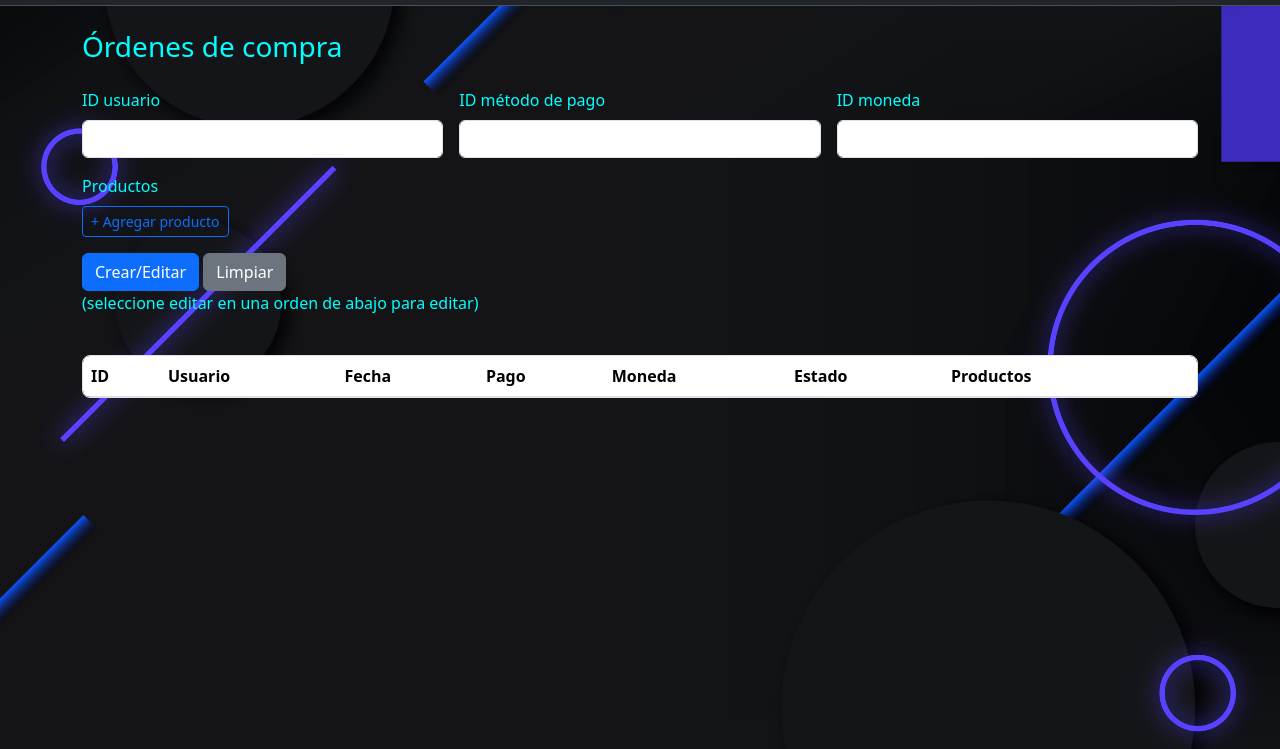
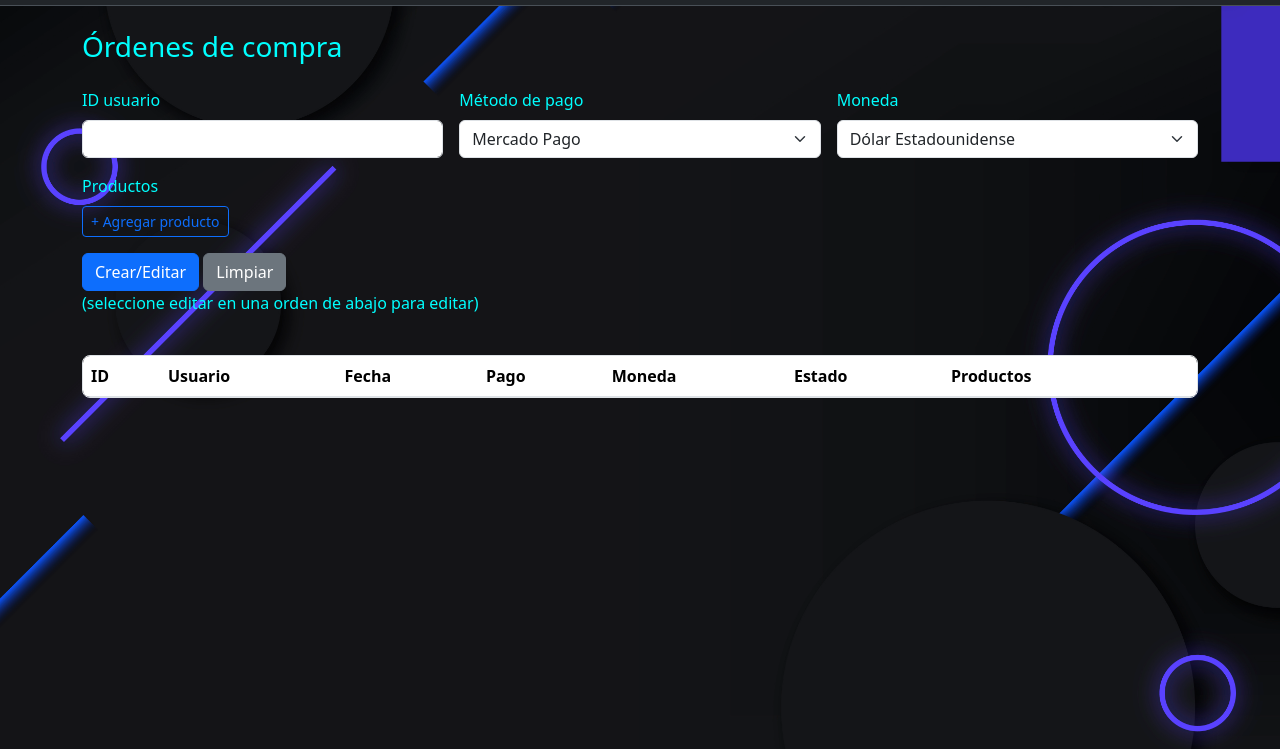
Before and after one commit to 431713-RodrigoEliasMartinezJalil/PlayzoneApi, a plain HTML site: page PlayZone/FrontEnd/ventas/ventas.html in a window 1280 px wide. Shown: the part 51-800 px from the top of the page. Drawn offline with nearby package versions, Linux system fonts and the light colour scheme; no server answers.

Commit message:
arreglos desplegables

```diff
--- a/PlayZone/FrontEnd/ventas/ventas.html
+++ b/PlayZone/FrontEnd/ventas/ventas.html
@@ -50,12 +50,21 @@
                     <input type="number" id="idUsuario" class="form-control" min="1" required>
                 </div>
                 <div class="col-md-4">
-                    <label class="form-label aquaText">ID método de pago</label>
-                    <input type="number" id="idMetodoPago" class="form-control" min="1" required>
+                    <label class="form-label aquaText">Método de pago</label>
+                    <select id="idMetodoPago" class="form-select" required>
+                        <option value="4">Mercado Pago</option>
+                        <option value="3">PayPal</option>
+                        <option value="1">Tarjeta de crédito</option>
+                        <option value="2">Tarjeta de débito</option>
+                        <option value="5">Transferencia bancaria</option>
+                    </select>
                 </div>
                 <div class="col-md-4">
-                    <label class="form-label aquaText">ID moneda</label>
-                    <input type="number" id="idMoneda" class="form-control" min="1" required>
+                    <label class="form-label aquaText">Moneda</label>
+                    <select id="idMoneda" class="form-select" required>
+                        <option value="1">Dólar Estadounidense</option>
+                        <option value="2">Peso Argentino</option>
+                    </select>
                 </div>
 
                 <div class="col-12">
```
Also changed, not shown: PlayZone/FrontEnd/productos/productos.html (+13 -4 lines).
